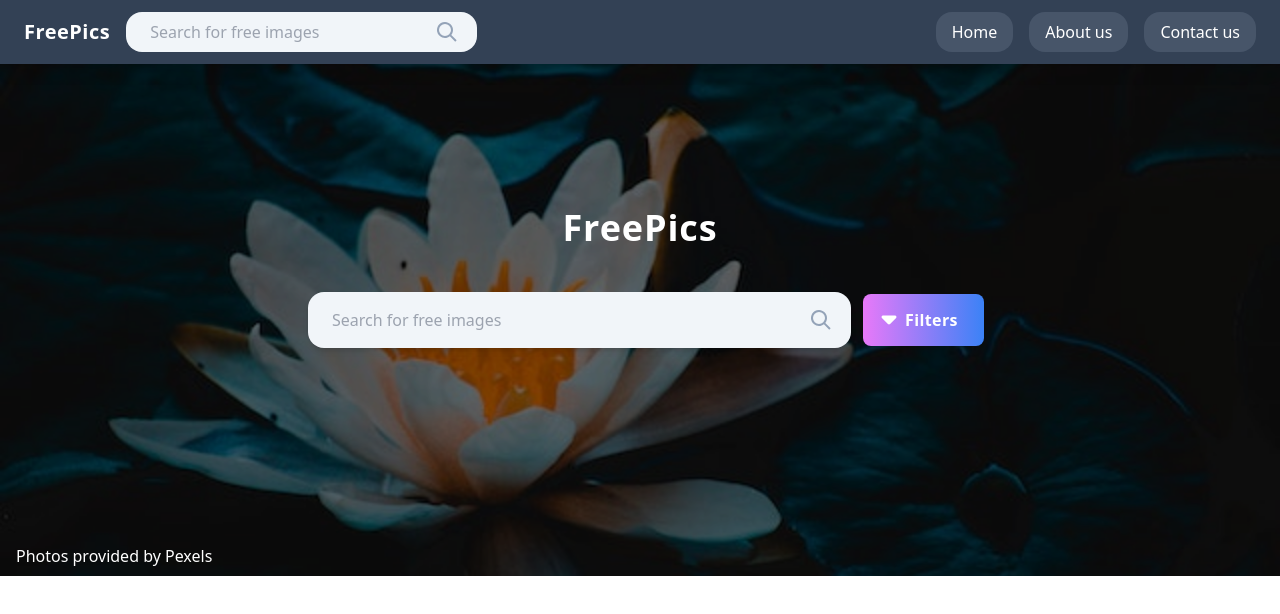
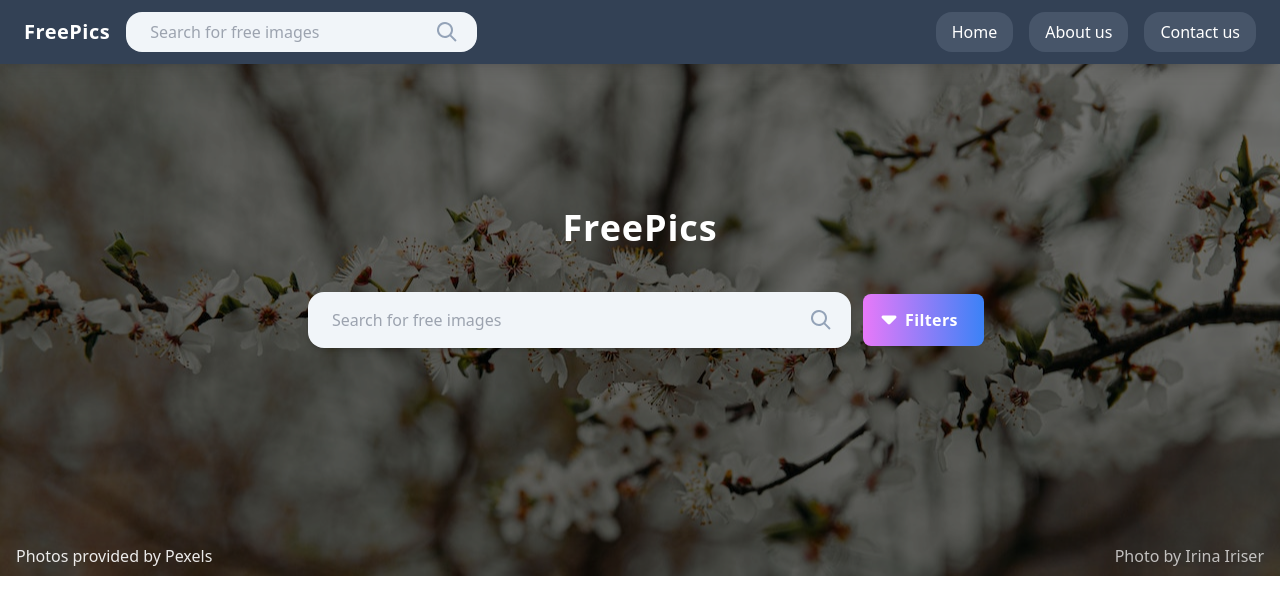
Before and after one commit to melanimb/free-pics, a Next.js app: page / in a window 1280 px wide. Shown: the top 614 px of the page. Built offline with nearby package versions, Linux system fonts and the light colour scheme; no server answers.

Commit message:
feat:  update heroImg

```diff
--- a/components/HeroImage.jsx
+++ b/components/HeroImage.jsx
@@ -1,10 +1,8 @@
-// import lotus from '../public/images/lotus.jpg'
-
 const HeroImage = () => {
   return (
     <div
       className={
-        "bg-[url('../public/images/lotus.jpg')] bg-no-repeat bg-cover bg-center h-[32rem] absolute left-0 right-0 z-10 brightness-50"
+        "bg-[url('../public/images/cherry.jpg')] bg-no-repeat bg-cover bg-center h-[32rem] absolute left-0 right-0 z-10 brightness-50"
       }
     />
   )
--- a/components/SearchbarContainer.jsx
+++ b/components/SearchbarContainer.jsx
@@ -10,7 +10,8 @@ const SearchbarContainer = ({ children }) => {
           FreePics
         </h1>
         {children}
-        <Link href='https://www.pexels.com' className='text-white absolute bottom-2 left-4'>Photos provided by Pexels</Link>
+        <Link href='https://www.pexels.com' className='text-white opacity-90 absolute bottom-2 left-4'>Photos provided by Pexels</Link>
+        <Link href='https://www.pexels.com/es-es/@iriser/' className='text-white opacity-70 absolute bottom-2 right-4'>Photo by Irina Iriser</Link>
       </div>
     </>
   )
```
Also changed, not shown: public/images/cherry.jpg (added), public/images/lotus.jpg (deleted).
